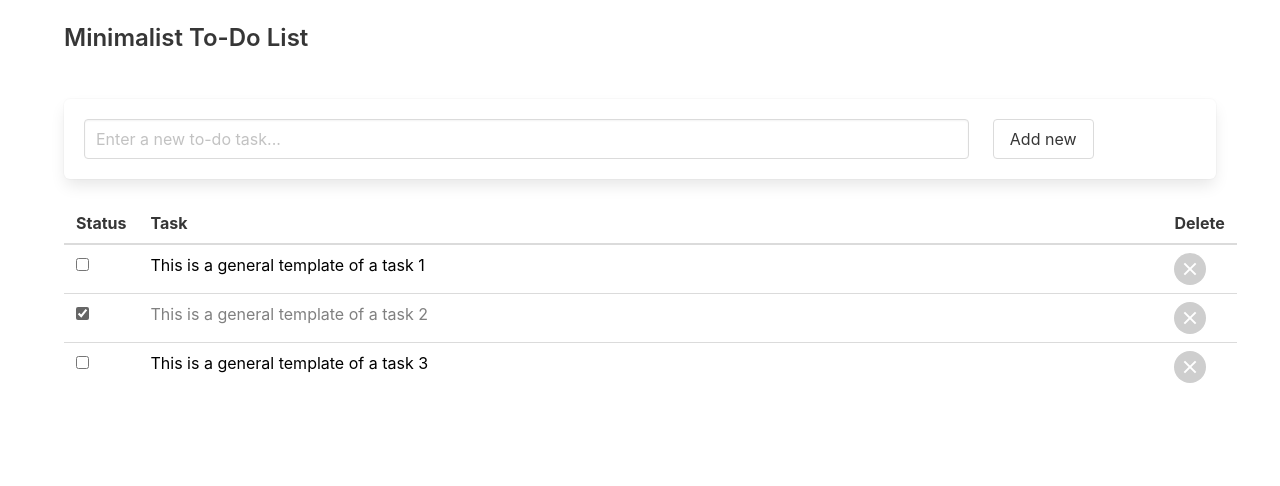
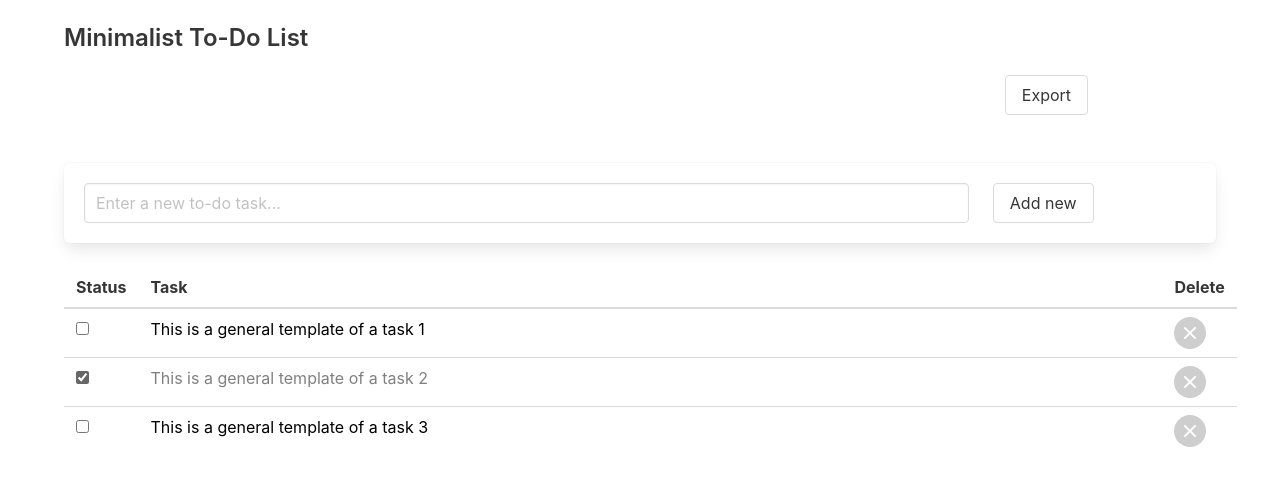
Before and after one commit to mvldn/ToDoMinimal, an Angular app: page / in a window 1280 px wide. Shown: the top 486 px of the page. Built offline with nearby package versions, Linux system fonts and the light colour scheme.

Commit message:
User Story 6 – Export to-dos

```diff
--- a/src/app/app.component.html
+++ b/src/app/app.component.html
@@ -1,12 +1,21 @@
 <div class="container is-centered">
   <br>
   <h1 class="title is-4">Minimalist To-Do List</h1>
+  <div class="columns">
+    <div class="column">
+
+    </div>
+    <div class="column is-one-fifth">
+      <button class="button" (click)="onExport()">Export</button>
+    </div>
+  </div>
   <br>
 
   <app-input-bar (submitted)="submitNew($event)"></app-input-bar>
   <br>
 
-  <app-task-bar [taskList]="listOfTasks" (change)="popupOpen" (selected)="onClick($event)" (completed)= "onUpdateValue($event)" ></app-task-bar>
+  <app-task-bar [taskList]="listOfTasks" (change)="popupOpen" (selected)="onClick($event)"
+    (completed)="onUpdateValue($event)"></app-task-bar>
 </div>
 
 <app-popup *ngIf="popupOpen" [index]="select" (close)="popupOpen=false" (confirm)="onDelete(select); popupOpen=false">
--- a/src/app/app.component.ts
+++ b/src/app/app.component.ts
@@ -14,33 +14,52 @@ export class AppComponent {
   popupOpen: boolean = false;
   select: number = 0;
 
-  constructor(private toDoService: ToDoService){
+  constructor(private toDoService: ToDoService) {
   }
-  ngOnInit():void{
+  ngOnInit(): void {
     this.listOfTasks = this.toDoService.getTasks();
   }
 
-  submitNew(input: string){
-    this.toDoService.set({entry: input, status: false, taskNumber: 1});
+  submitNew(input: string) {
+    this.toDoService.set({ entry: input, status: false, taskNumber: 1 });
     this.ngOnInit();
   }
 
-  onDelete(index: number){
+  onDelete(index: number) {
     this.toDoService.remove(index);
     this.popupOpen = !this.popupOpen;
     this.select = index;
     this.ngOnInit();
   }
 
-  onClick(ind: number){
+  onClick(ind: number) {
     this.select = ind;
     this.popupOpen = !this.popupOpen;
     this.ngOnInit();
   }
 
-  onUpdateValue(keyNum: number){
+  onUpdateValue(keyNum: number) {
     this.toDoService.update(JSON.stringify(keyNum));
     this.ngOnInit();
   }
 
+  onExport() {
+    const data = JSON.stringify(this.listOfTasks);
+    let saveData = (function () {
+      let a = document.createElement("a");
+      document.body.appendChild(a);
+      return function (data, fileName) {
+        var json = JSON.stringify(data),
+          blob = new Blob([json], { type: "octet/stream" }),
+          url = window.URL.createObjectURL(blob);
+        a.href = url;
+        a.download = fileName;
+        a.click();
+        window.URL.revokeObjectURL(url);
+      };
+    }());
+
+    saveData(data, "todo_export.txt");
+  }
+
 }
```
